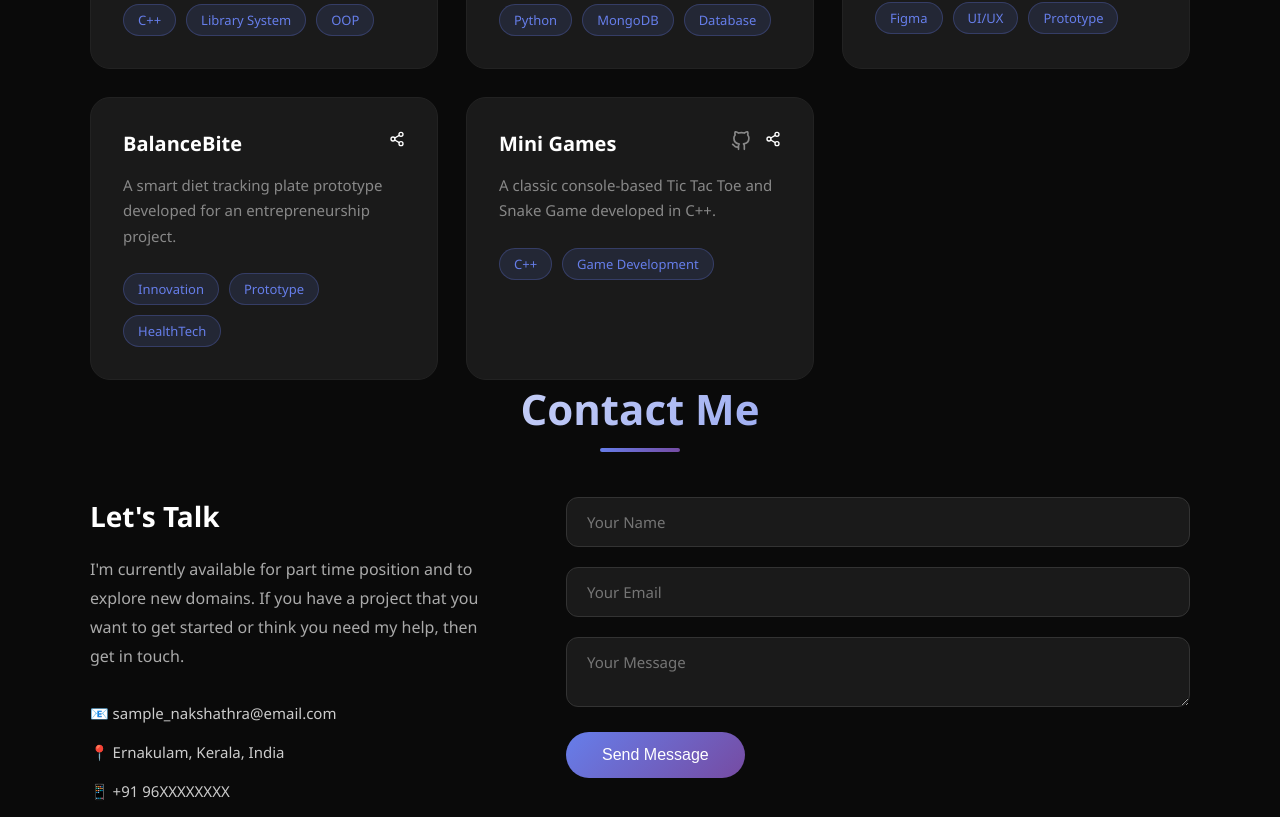
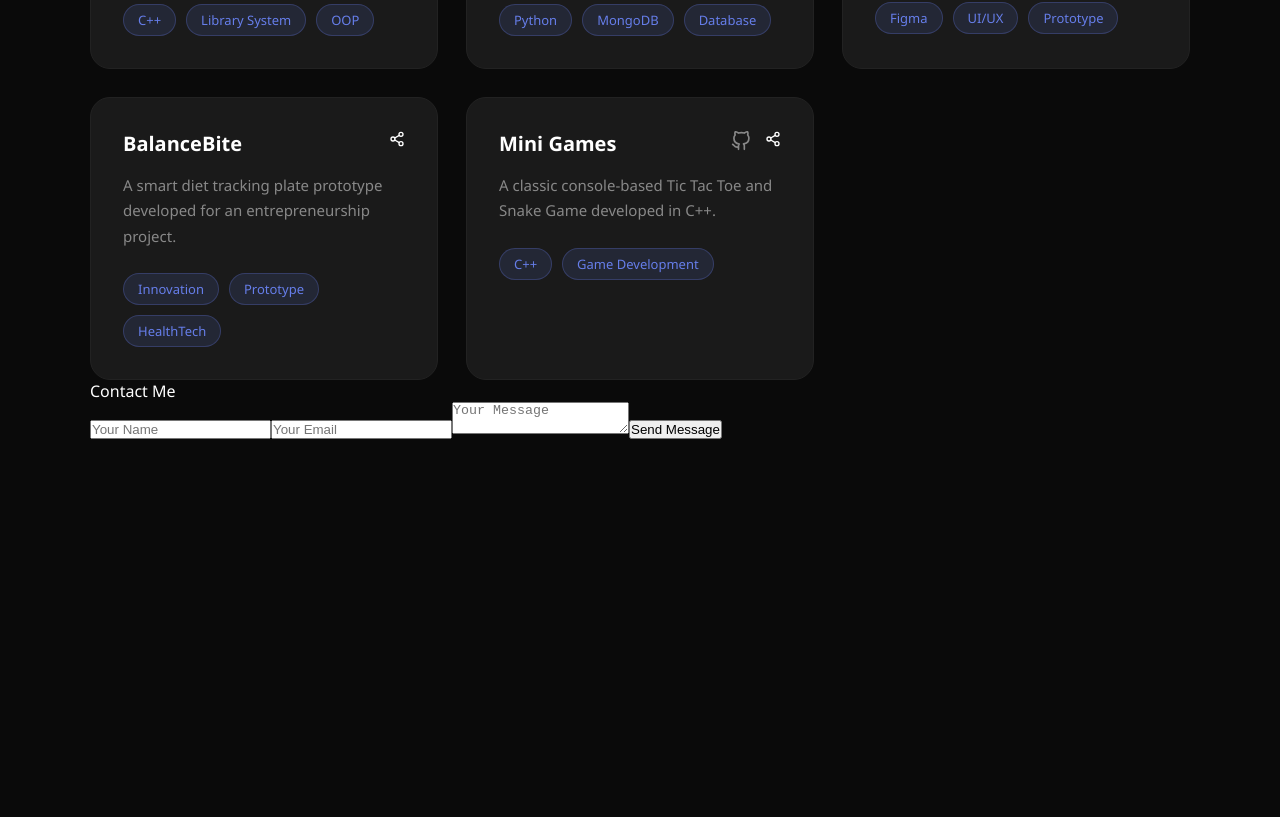
Before and after one commit to nakshathrashiju/my-portfolio-website, a React (Create React App) app in the folder frontend/: page / in a window 1280 px wide. Shown: the part 3020-3837 px from the top of the page. After the commit the page ends 3459 px from the top, so only its background shows below. Built offline with nearby package versions, Linux system fonts and the light colour scheme.

Commit message:
fix: contact form backend integration working

```diff
--- a/frontend/src/components/Contact.js
+++ b/frontend/src/components/Contact.js
@@ -21,16 +21,18 @@ function Contact() {
     e.preventDefault();
 
     try {
-      const response = await fetch("https://my-portfolio-website-pa2y.onrender.com/api/contact", {
+      const response = await fetch(
+        "https://my-portfolio-website-pa2y.onrender.com/api/contact",
+        {
           method: "POST",
           headers: {
             "Content-Type": "application/json",
           },
           body: JSON.stringify(formData),
-      });
+        }
+      );
 
       const data = await response.json();
-      console.log("SERVER RESPONSE:", data);
 
       if (response.ok) {
         setSubmitted(true);
@@ -39,6 +41,8 @@ function Contact() {
         setTimeout(() => {
           setSubmitted(false);
         }, 3000);
+      } else {
+        console.error("Server error:", data);
       }
     } catch (error) {
       console.error("ERROR:", error);
@@ -53,39 +57,9 @@ function Contact() {
       transition={{ duration: 0.8 }}
       viewport={{ once: true }}
     >
-      <h2 className="section-title">Contact Me</h2>
+      Contact Me
 
-      <div className="contact-grid">
-        {/* LEFT SIDE */}
-        <div className="contact-info">
-          <h3>Let's Talk</h3>
-
-          <p>
-            I'm currently available for part time position and to explore new
-            domains. If you have a project that you want to get started or think
-            you need my help, then get in touch.
-          </p>
-
-          <div className="contact-details">
-            <p>📧 sample_nakshathra@email.com</p>
-            <p>📍 Ernakulam, Kerala, India</p>
-            <p>📱 +91 96XXXXXXXX</p>
-          </div>
-        </div>
-
-        {/* RIGHT SIDE FORM */}
-        {submitted ? (
-          <motion.div
-            className="success-message"
-            initial={{ opacity: 0, scale: 0.8 }}
-            animate={{ opacity: 1, scale: 1 }}
-          >
-            <h3>Message Sent! 🎉</h3>
-            <p>Thank you for reaching out. I'll get back to you soon!</p>
-          </motion.div>
-        ) : (
       <form onSubmit={handleSubmit}>
-            <div className="form-group">
         <input
           type="text"
           name="name"
@@ -94,9 +68,7 @@ function Contact() {
           onChange={handleChange}
           required
         />
-            </div>
 
-            <div className="form-group">
         <input
           type="email"
           name="email"
@@ -105,9 +77,7 @@ function Contact() {
           onChange={handleChange}
           required
         />
-            </div>
 
-            <div className="form-group">
         <textarea
           name="message"
           placeholder="Your Message"
@@ -115,14 +85,21 @@ function Contact() {
           onChange={handleChange}
           required
         />
-            </div>
 
-            <button type="submit" className="btn-primary">
-              Send Message
-            </button>
+        <button type="submit">Send Message</button>
       </form>
+
+      {submitted && (
+        <motion.div
+          className="success-message"
+          initial={{ opacity: 0, scale: 0.8 }}
+          animate={{ opacity: 1, scale: 1 }}
+        >
+          Message Sent! 🎉
+          <br />
+          Thank you for reaching out. I'll get back to you soon!
+        </motion.div>
       )}
-      </div>
     </motion.div>
   );
 }
```
Also changed, not shown: 1 other file (tests, documents, lock files or other folders). Lines whose indentation alone changed are shown as unchanged.
